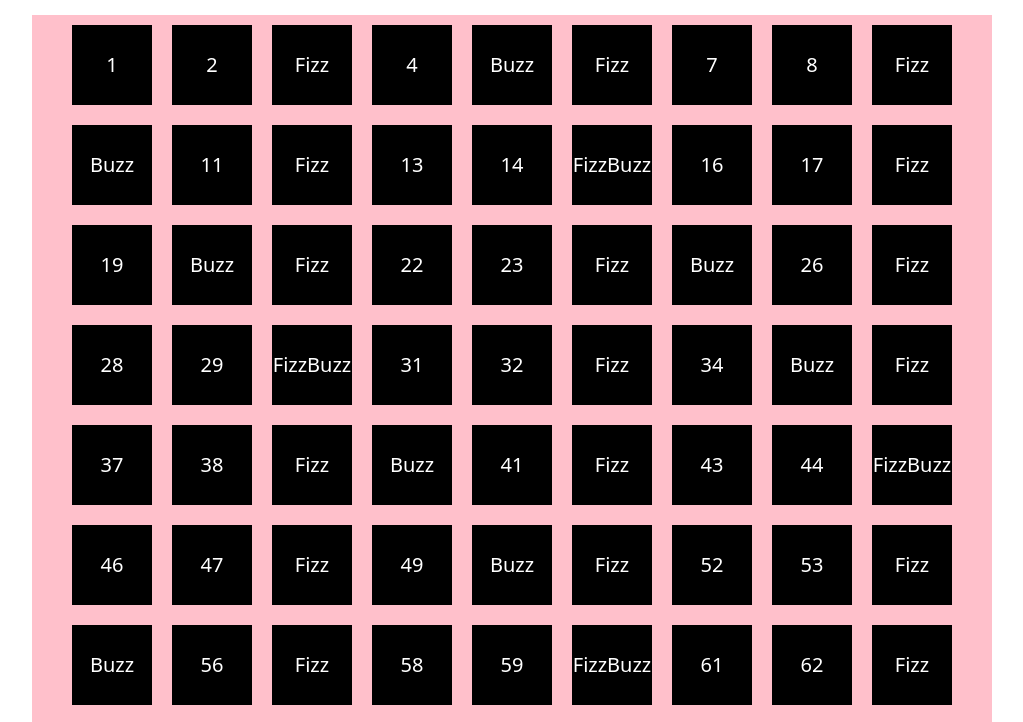
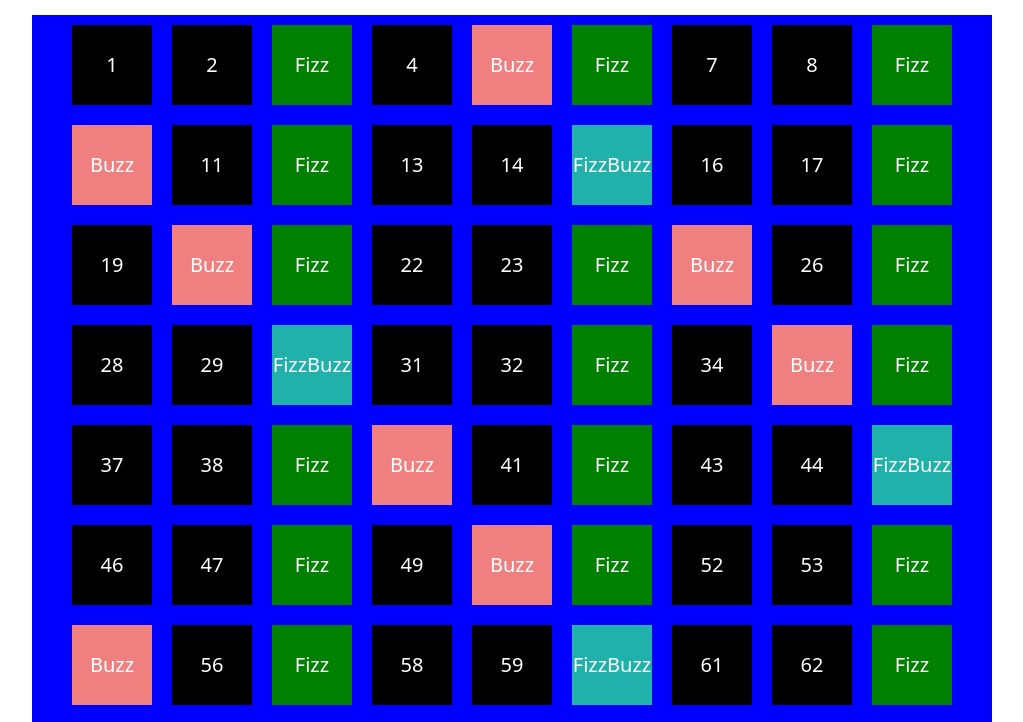
Before and after one commit to MattiaAngelini/js-fizzbuzz, a plain HTML site: page index.html in a window 1280 px wide. Shown: the part 77-799 px from the top of the page, without its empty margins (128-1151 px from the left). Drawn offline with nearby package versions, Linux system fonts and the light colour scheme.

Commit message:
Add: Bonus 2 - colored boxes - Finish project

```diff
--- a/css/style.css
+++ b/css/style.css
@@ -6,7 +6,7 @@
 
 #numbers-container {
     width: 960px;
-    background-color: pink;
+    background-color: blue;
     margin: 0 auto;
     margin-top: 20px;
     display: flex;
@@ -27,8 +27,11 @@
 }
 
 .fizz {
-    background-color: yellowgreen;
+    background-color: green;
 }
 .buzz {
     background-color: lightcoral;
 }
+.fizzbuzz {
+    background-color: lightseagreen;
+}
--- a/js/script.js
+++ b/js/script.js
@@ -2,13 +2,7 @@
 //Scrivi un programma che stampi in console i numeri da 1 a 100,
 //ma che per i multipli di 3 stampi “Fizz” al posto del numero e per i multipli di 5 stampi “Buzz”.
 //Per i numeri che sono sia multipli di 3 che di 5 stampi “FizzBuzz”.
-//Prima di partire a scrivere codice poniamoci qualche domanda:
-//Come faccio a sapere se un numero è divisibile per un altro?
-//Abbiamo visto qualcosa di particolare che possiamo usare?
 
-//Consigli del giorno:
-//1. Scriviamo sempre prima dei commenti in italiano per capire cosa vogliamo fare
-//2. Proviamo ad immaginare le operazioni che vogliamo far svolgere al nostro programma così come lo faremmo "a mano"
 
 //BONUS 1:
 //Crea un container nel DOM , aggiungendo un elemento html con il numero o
@@ -18,10 +12,8 @@
 //Applica stili differenti agli elementi aggiunti al DOM nel *BONUS 1*,
 // a seconda che il valore inserito sia un numero, un fizz, un buzz o un fizzbuzz.
 
-//Mi raccomando facciamo il bonus solo dopo aver completato la consegna base e averne testato il corretto funzionamento.
 
-
-
+//START
 
 //  selettore per il container creato nel DOM,
 //in cui inserirò box con all'interno valori del ciclo FOR.
@@ -31,7 +23,7 @@ const numbContainer = document.querySelector('#numbers-container');
 for (let i = 1; i <= 100; i++) {
 
     let numberMod;
-    //Per i multipli di 3 stampi “Fizz” al posto del numero.
+    //Per i multipli di 3 e di 5 stampi “Fizzbuz” al posto del numero.
     if (i % 3 === 0 && i % 5 === 0) {
         numberMod = "FizzBuzz";
     } else if (i % 3 === 0) {
@@ -40,16 +32,32 @@ for (let i = 1; i <= 100; i++) {
     } else if (i % 5 === 0) {
         // Per i multipli di 5 stampi “Buzz” al posto del numero.
         numberMod = "Buzz";
+        // altrimenti stampi valore di i.
     } else {
         numberMod = i;
     }
 
+    //BONUS 1//
      // creo costante che crea un elemento <div>
      const newBox = document.createElement('div');
      // all'interno dell'elemento creato inserisco come contenuto i valori del loop for.
      newBox.innerHTML = numberMod;
      // all'elemento creato aggiungo la classe .box creata precedentemente nel css.
      newBox.classList.add('box');
+
+    //BONUS 2//
+    // creo condizione per aggiungere una classe alle box (bg-color nel css),
+    // in base ai risultati delle condizioni precedenti si applicano
+    // classi bg-color qui selezionate:
+
+     if (numberMod === "Fizz") {
+        newBox.classList.add('fizz');
+    } else if (numberMod === "Buzz") {
+        newBox.classList.add('buzz');
+    } else if (numberMod === "FizzBuzz") {
+        newBox.classList.add('fizzbuzz');
+    }
+
      // "appendo" l'elemento appena creato  al container presente nel DOM.
      numbContainer.append(newBox);
 
```
Also changed, not shown: index.html (+1 -5 lines).
